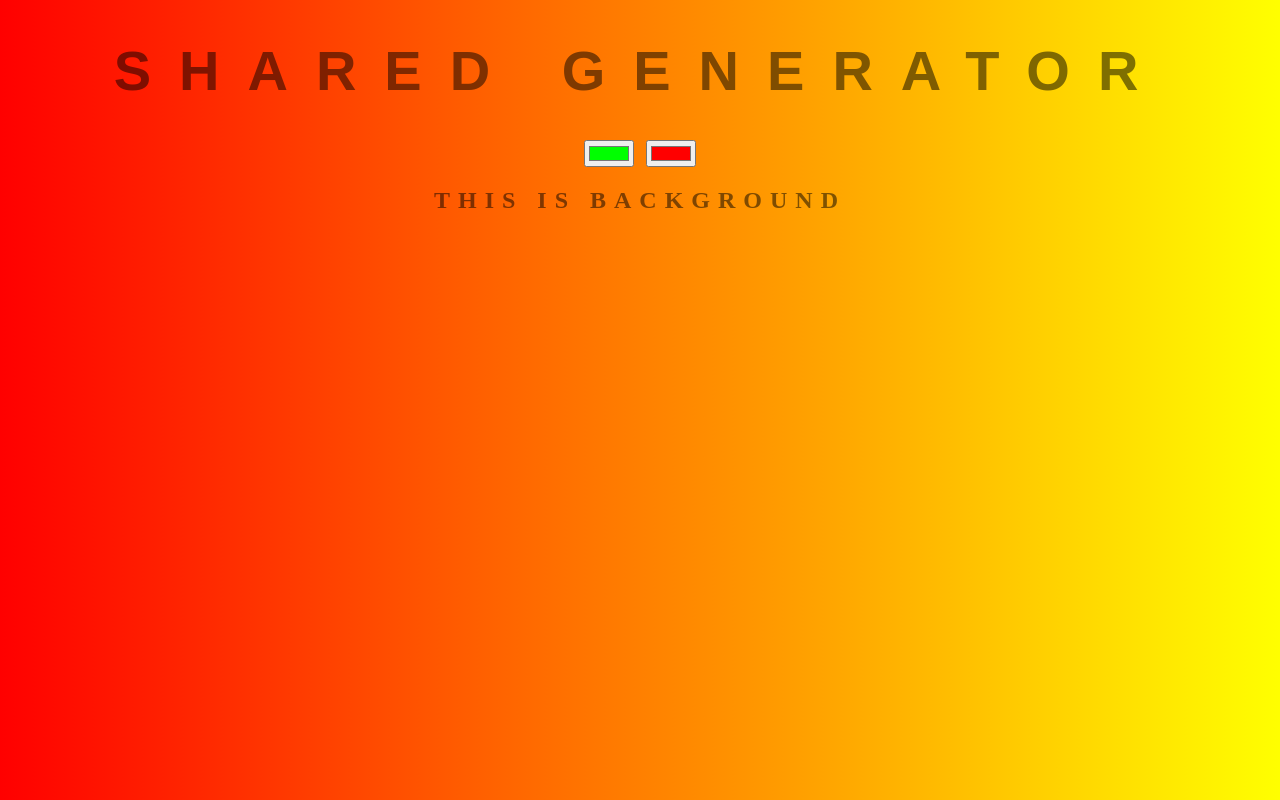
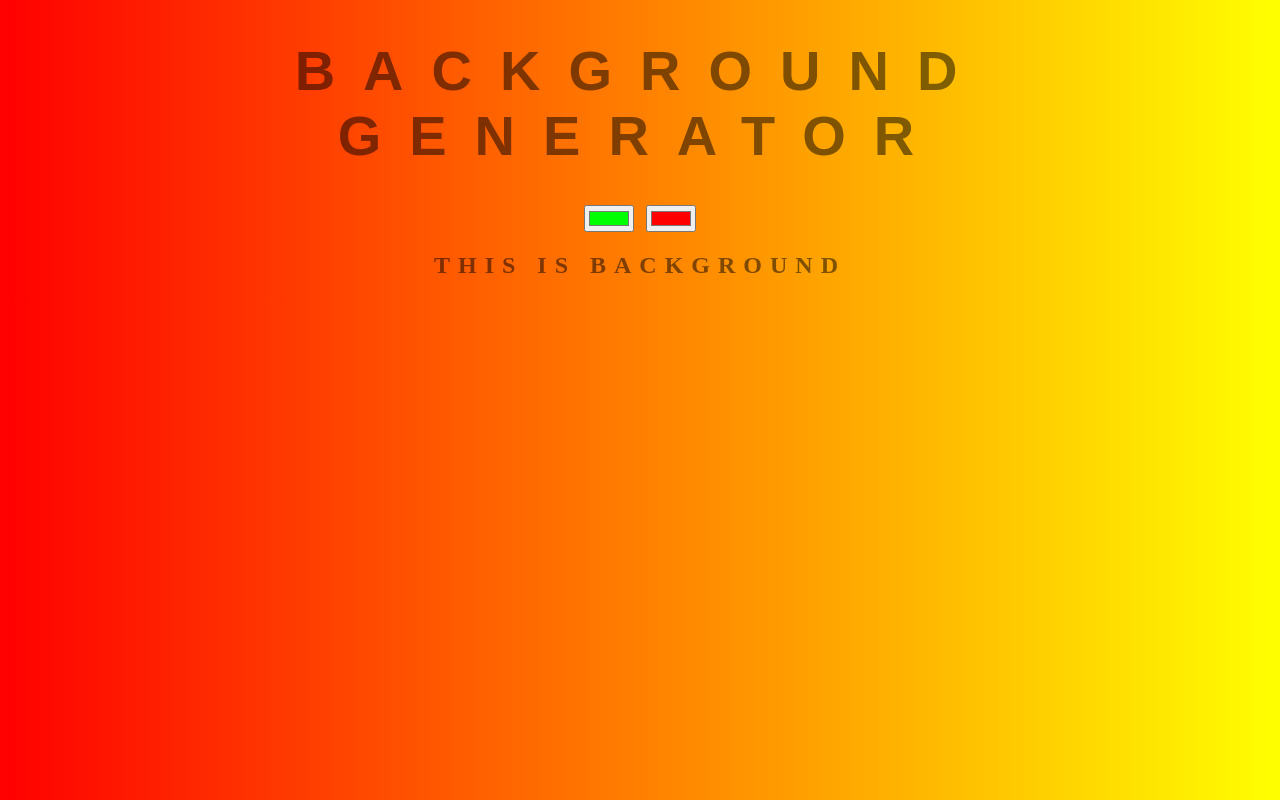
Before and after one commit to Chirag-k91/background-generator, a plain HTML site: page index.html in a window 1280 px wide. Drawn offline with Linux system fonts and the light colour scheme.

Commit message:
reverting title

```diff
--- a/index.html
+++ b/index.html
@@ -5,7 +5,7 @@
 	<link rel="stylesheet" type="text/css" href="style.css">
 </head>
 <body id="gradient">
-	<h1>Shared Generator</h1>
+	<h1>Background Generator</h1>
 	<input class="color1" type="color" name="color1" value="#00ff00">
 	<input class="color2" type="color" name="color2" value="#ff0000">
 	<h2>This is background</h2>
```
